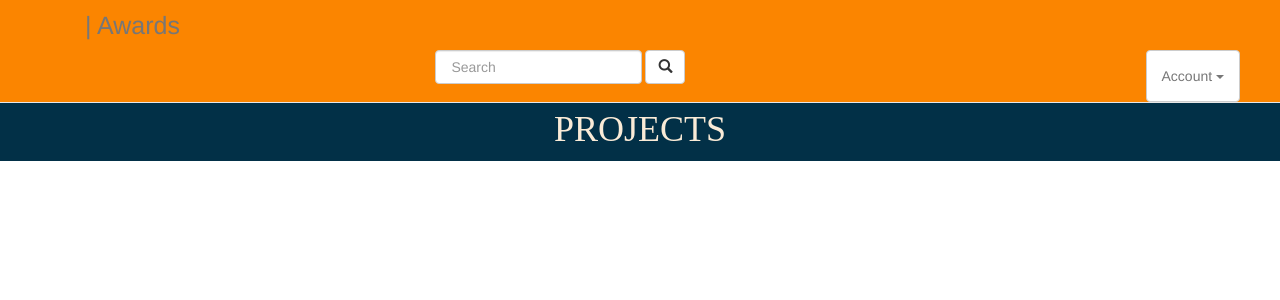
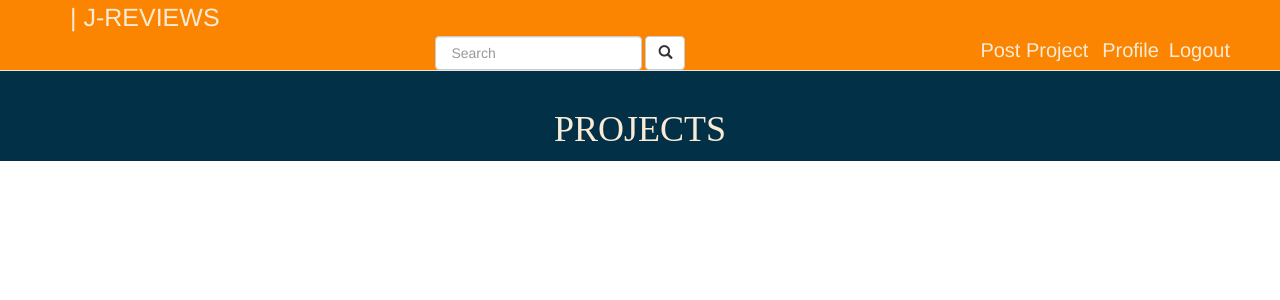
Before and after one commit to josphat-otieno/project-reviews, a Django app: page / in a window 1280 px wide. Shown: the top 300 px of the page. Run offline with Django 3.2, Linux system fonts and the light colour scheme; the visitor is signed in with stand-in values (Sample User, id 1); data that the repository does not hold is empty; some libraries are stand-ins or nearby versions.

```diff
--- a/AwardsApp/templates/awards/profile.html
+++ b/AwardsApp/templates/awards/profile.html
@@ -4,8 +4,8 @@
   rel="stylesheet">
 
 {% block content %}
-<div class="container-fluid" style="padding-top: 90px; background-color: #023047;font-family: Assistant;">
-  <div class="container" style="padding-top: 100px;">
+<div class="container-fluid" style="padding-top: 60px; background-color: #023047;font-family: Assistant;">
+  <div class="container" style="padding-top: 70px;">
     <div class="row">
       <div class="col-md-6" style="color: antiquewhite;">
         <h1>Profile Information</h1>
--- a/AwardsApp/templates/awards/project_detail.html
+++ b/AwardsApp/templates/awards/project_detail.html
@@ -5,8 +5,8 @@
 <link href="https://fonts.googleapis.com/css2?family=Open+Sans:wght@300&display=swap" rel="stylesheet">
 
 {% block content %}
-<div class="container-fluid" style="padding-top: 90px; background-color: #023047;font-family: Assistant;">
-    <div class="container" style="padding-top: 90px;">
+<div class="container-fluid" style="padding-top: 60px; background-color: #023047;font-family: Assistant;">
+    <div class="container" style="padding-top: 60px;">
         <div class="row">
             <div class="col-md-2"></div>
             <div class="col-md-6">
--- a/AwardsApp/templates/navbar.html
+++ b/AwardsApp/templates/navbar.html
@@ -1,60 +1,38 @@
-
-
-<div class="navbar navbar-default navbar-fixed-top" role="navigation"  style="background-color: #fb8500;">
+<div class="navbar navbar-default navbar-fixed-top" role="navigation" style="background-color: #fb8500; color: antiquewhite;">
   <div class="container">
-    <div class="navbar-header" >
+    <div class="navbar-header">
       <button type="button" class="navbar-toggle" data-toggle="collapse" data-target=".navbar-collapse">
         <span class="sr-only">Toggle navigation</span>
       </button>
     </div>
     <div class="navbar-collapse collapse">
-        <ul class="nav navbar-nav">
-          <li><a href="/" style="font-size: 25px;"> | Awards</a></li>
-
-        </ul>
+      <a href="/" style="font-size: 25px; color: antiquewhite;"> | J-REVIEWS</a>
     </div>
     <div class="col-sm- col-md-8 navbar-center" style="text-align:center; margin-left: 110px;">
       <form class="form-inline" action="{%url 'search' %}">
         <div class="md-form my-0">
-            <input class="form-control mr-sm-5" type="text" placeholder=" Search" name="projects"
-              aria-label="Search">
+          <input class="form-control mr-sm-5" type="text" placeholder=" Search" name="projects" aria-label="Search">
           <button class="btn btn-default" type="submit"><i class="glyphicon glyphicon-search"></i></button>
         </div>
       </form>
     </div>
-        <ul class="nav navbar-nav navbar-right">
+    <div class="nav navbar-nav navbar-right">
+      <a  style="margin-right: 10px; font-size: 20px; color: antiquewhite;" href="{%url 'new-project'%}">Post Project</a>
 
+      <a  style="margin-right: 10px;font-size: 20px; color: antiquewhite;"href="{% url 'profile' %}">Profile </a>
       {% if user.is_authenticated %}
-          <ul class="nav navbar-nav navbar-right">
-            <li class="dropdown">
-              <a href="#" class="dropdown-toggle btn btn-default" data-toggle="dropdown" role="button"
-                aria-expanded="false">Account
-                <span class="caret"></span>
-              </a>
-              <ul class="dropdown-menu" role="menu">
-                <li>
-                  <a href="{%url 'new-project'%}">Post Project</a>
+      <div class="nav navbar-nav navbar-right"><a style="margin-right: 10px;font-size: 20px; color: antiquewhite;" href="accounts/logout">Logout</a></div>
+      {% else %}
+      <ul>
+        <li></li><a style="color: green; font-size: larger; font-weight: bold;">
+          <a class='btn btn-default' href="/accounts/login">Login</a>
+          <a class='btn btn-default' href="/accounts/register">Sign Up</a>
+          {%endif%}
           </li>
 
-                <li>
-                  <a href="accounts/logout">Logout</a>
-                </li>
-                <li>
-                  <a href="{% url 'edit_profile' %}">Edit Profile</a>
-                </li>
-                <li>
-                  <a href="{% url 'profile' %}">Profile</a>
-                </li>
+          <!--  -->
       </ul>
-            </li>
-          </ul>
-          {% else %}
-          <li><a style="color: green; font-size: larger; font-weight: bold;">
-              <a class='btn btn-default' href="/accounts/login">Login</a>
-              <a class='btn btn-default' href="/accounts/register">Sign Up</a>
 
-              {%endif%}
-        </ul>
     </div>
   </div>
 </div>
```
Lines whose indentation alone changed are shown as unchanged.
